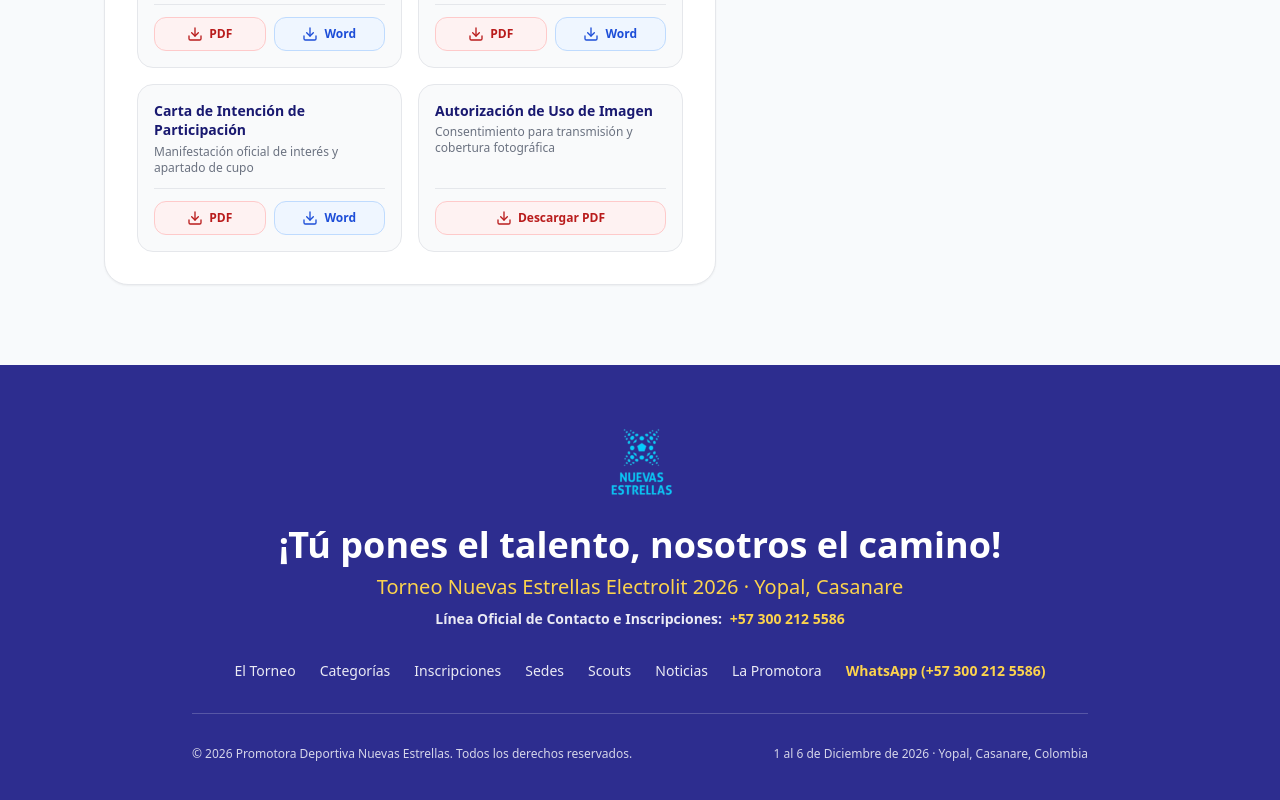
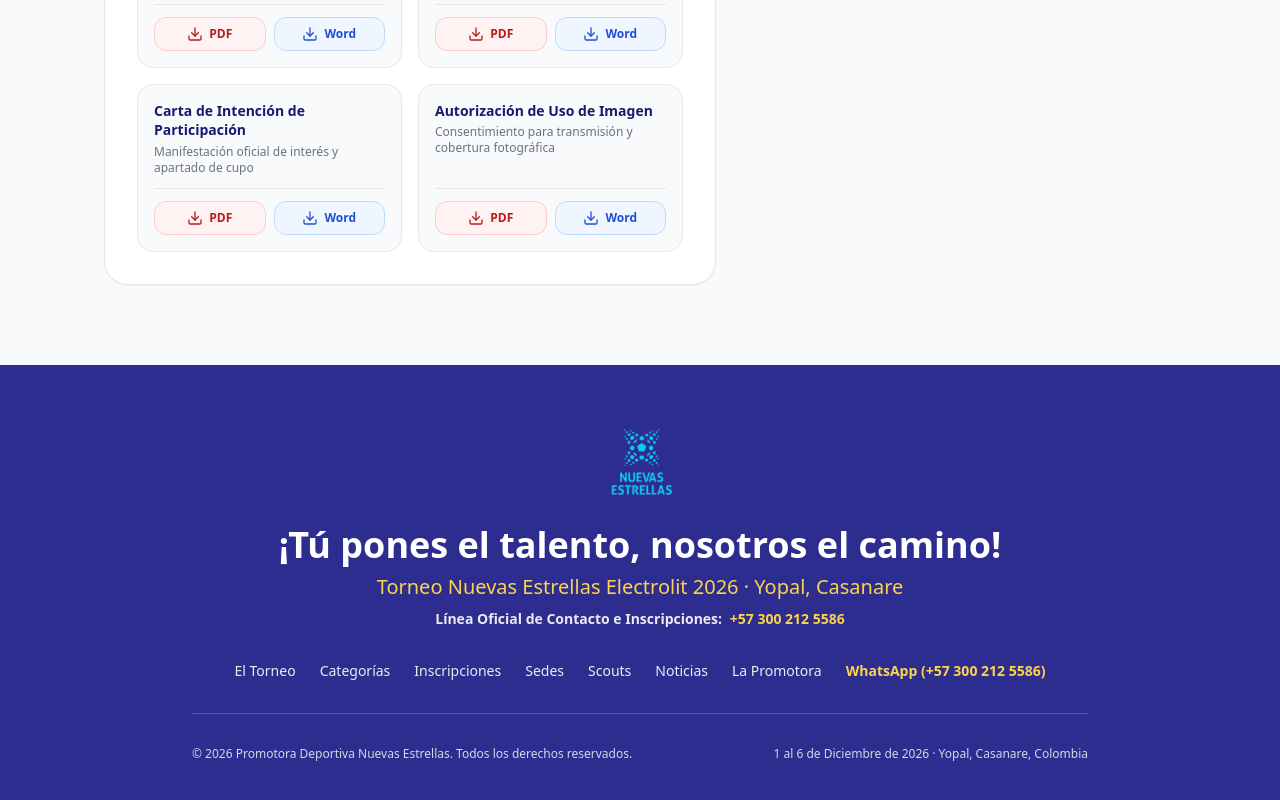
Before and after one commit to CesarGaviriaS/NuevasEstrellas2026, a Next.js app: page /inscripciones in a window 1280 px wide. Shown: the part 1309-2109 px from the top of the page. Built offline with nearby package versions, Linux system fonts and the light colour scheme.

Commit message:
Agregar descarga en Word para Autorizacion de Uso de Imagen 2026

```diff
--- a/src/app/inscripciones/page.tsx
+++ b/src/app/inscripciones/page.tsx
@@ -197,9 +197,16 @@ export default function InscripcionesPage() {
                                             <a
                                                 href="/documentos2026/AUTORIZACIÓN DE USO DE IMAGEN.pdf"
                                                 download
-                                                className="w-full inline-flex items-center justify-center gap-1.5 py-2 px-3 bg-red-50 hover:bg-red-100 text-red-700 border border-red-200 rounded-xl text-xs font-bold transition-colors"
+                                                className="flex-1 inline-flex items-center justify-center gap-1.5 py-2 px-3 bg-red-50 hover:bg-red-100 text-red-700 border border-red-200 rounded-xl text-xs font-bold transition-colors"
                                             >
-                                                <Download className="w-4 h-4" /> Descargar PDF
+                                                <Download className="w-4 h-4" /> PDF
+                                            </a>
+                                            <a
+                                                href="/documentos2026/AUTORIZACIÓN DE USO DE IMAGEN.docx"
+                                                download
+                                                className="flex-1 inline-flex items-center justify-center gap-1.5 py-2 px-3 bg-blue-50 hover:bg-blue-100 text-blue-700 border border-blue-200 rounded-xl text-xs font-bold transition-colors"
+                                            >
+                                                <Download className="w-4 h-4" /> Word
                                             </a>
                                         </div>
                                     </div>
--- a/src/components/v2/CostosCalendarioV2.tsx
+++ b/src/components/v2/CostosCalendarioV2.tsx
@@ -205,9 +205,16 @@ export default function CostosCalendarioV2() {
                                         <a
                                             href="/documentos2026/AUTORIZACIÓN DE USO DE IMAGEN.pdf"
                                             download
-                                            className="w-full inline-flex items-center justify-center gap-1 py-1.5 px-2.5 bg-red-50 hover:bg-red-100 text-red-700 border border-red-200 rounded-lg text-xs font-bold transition-colors"
+                                            className="flex-1 inline-flex items-center justify-center gap-1 py-1.5 px-2.5 bg-red-50 hover:bg-red-100 text-red-700 border border-red-200 rounded-lg text-xs font-bold transition-colors"
                                         >
-                                            <Download className="w-3.5 h-3.5" /> Descargar PDF
+                                            <Download className="w-3.5 h-3.5" /> PDF
+                                        </a>
+                                        <a
+                                            href="/documentos2026/AUTORIZACIÓN DE USO DE IMAGEN.docx"
+                                            download
+                                            className="flex-1 inline-flex items-center justify-center gap-1 py-1.5 px-2.5 bg-blue-50 hover:bg-blue-100 text-blue-700 border border-blue-200 rounded-lg text-xs font-bold transition-colors"
+                                        >
+                                            <Download className="w-3.5 h-3.5" /> Word
                                         </a>
                                     </div>
                                 </div>
```
Also changed, not shown: 2 other files (tests, documents, lock files or other folders).
